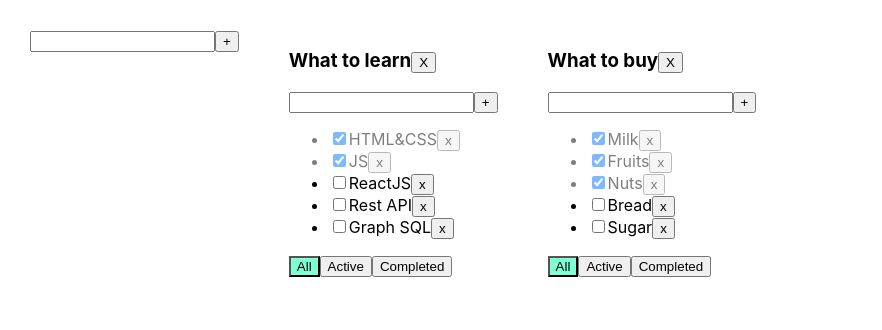
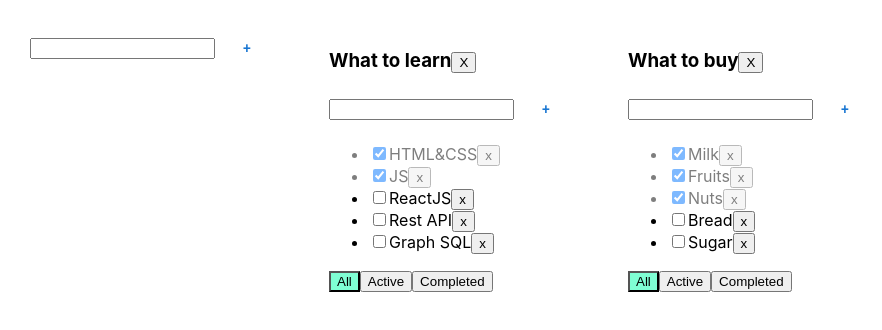
Before and after one commit to IJTINK7/to-do_list, a React (Create React App) app: page / in a window 1280 px wide. Shown: the top 330 px of the page, without its empty margins (0-882 px from the left). Built offline with nearby package versions, Linux system fonts and the light colour scheme.

Commit message:
Connecting ""Button" component from "Material UI" library

```diff
--- a/src/components/AddItemForm.tsx
+++ b/src/components/AddItemForm.tsx
@@ -1,4 +1,5 @@
 import React, {ChangeEvent, KeyboardEvent, useState} from 'react';
+import {Button} from "@mui/material";
 
 type PropsType = {
 	callBack: (newItem: string)=>void;
@@ -34,7 +35,7 @@ export const AddItemForm = (props:PropsType) => {
 				   onKeyPress={onKeyPressHandler}
 				   className={error ? "error" : ""}
 			/>
-			<button onClick={addTask}>+</button>
+			<Button onClick={addTask}>+</Button>
 			{error && <div className="error-message">{error}</div>}
 		</div>
 	);
```
